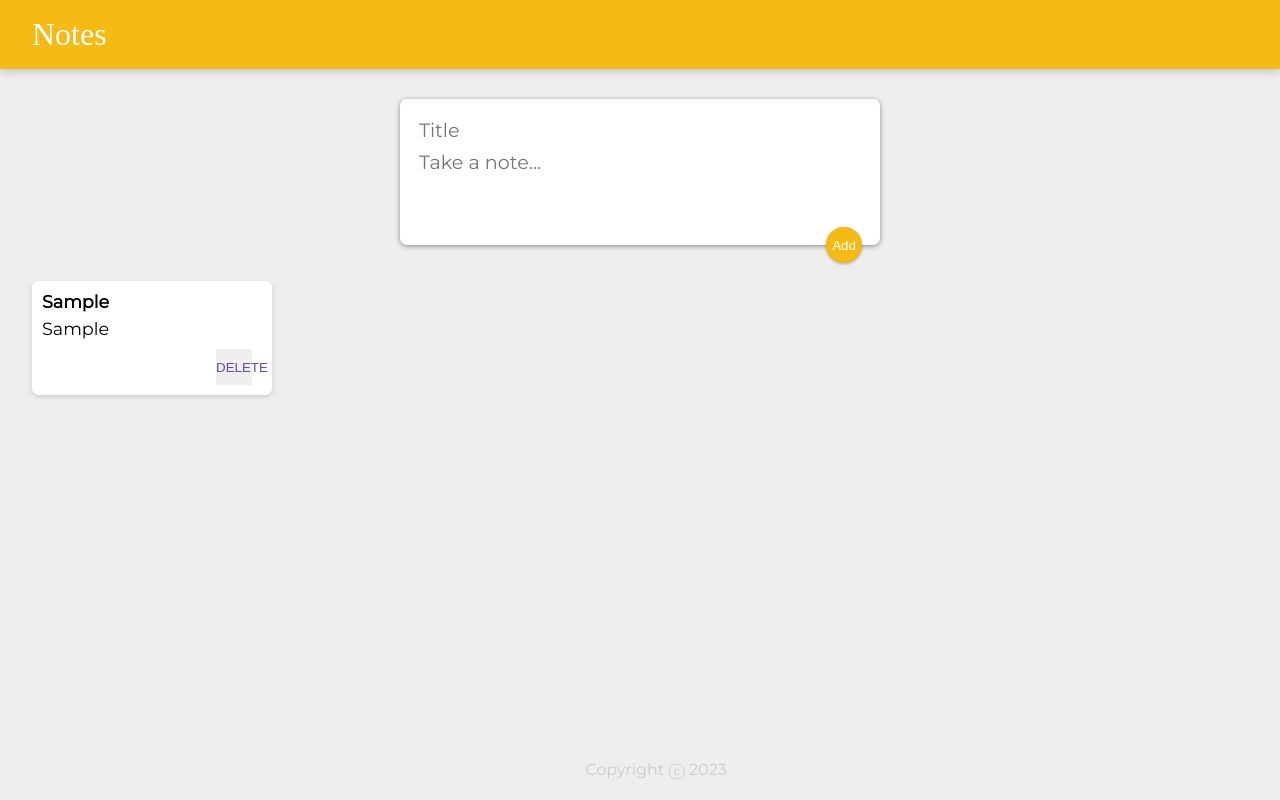
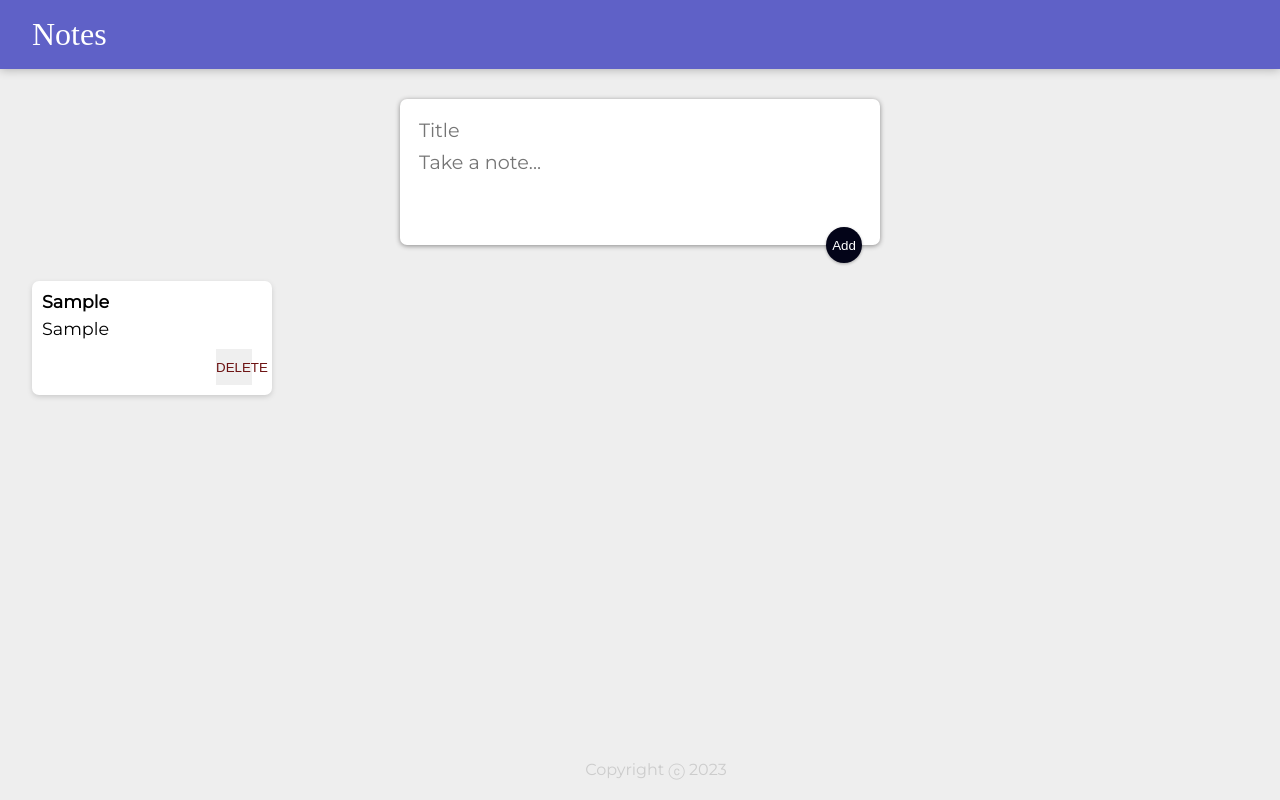
Before and after one commit to amwn1/Notes-App, a React (Create React App) app: page / in a window 1280 px wide. Both pictures are taken after typing "Sample", "Sample" into the empty fields and a click on the button "Add". Built offline with nearby package versions, Linux system fonts and the light colour scheme; a web font is replaced by a local one.

Commit message:
colour correction

```diff
--- a/public/styles.css
+++ b/public/styles.css
@@ -12,7 +12,7 @@ body {
 }
 
 header {
-  background-color: #f5ba13;
+  background-color: #5f61c7;
   margin: auto -16px;
   padding: 16px 32px;
   box-shadow: 0 0 10px 0 rgba(0, 0, 0, 0.3);
@@ -59,7 +59,7 @@ footer p {
   position: relative;
   float: right;
   margin-right: 10px;
-  color: #6746c2;
+  color: #6d1313;
   border: none;
   width: 36px;
   height: 36px;
@@ -90,7 +90,7 @@ form button {
   position: absolute;
   right: 18px;
   bottom: -18px;
-  background: #f5ba13;
+  background: #030418;
   color: #fff;
   border: none;
   border-radius: 50%;
```
